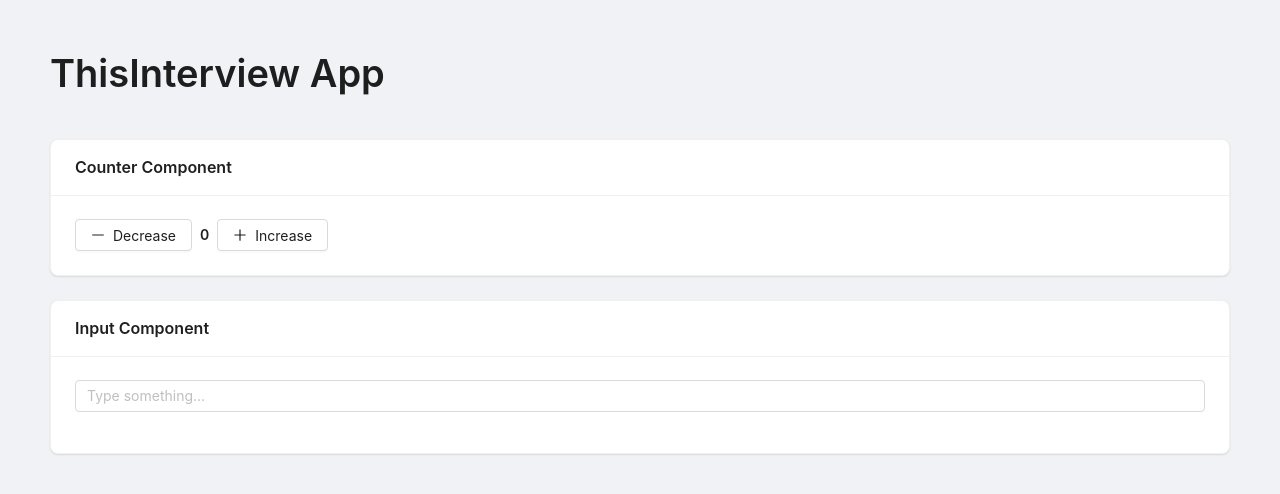
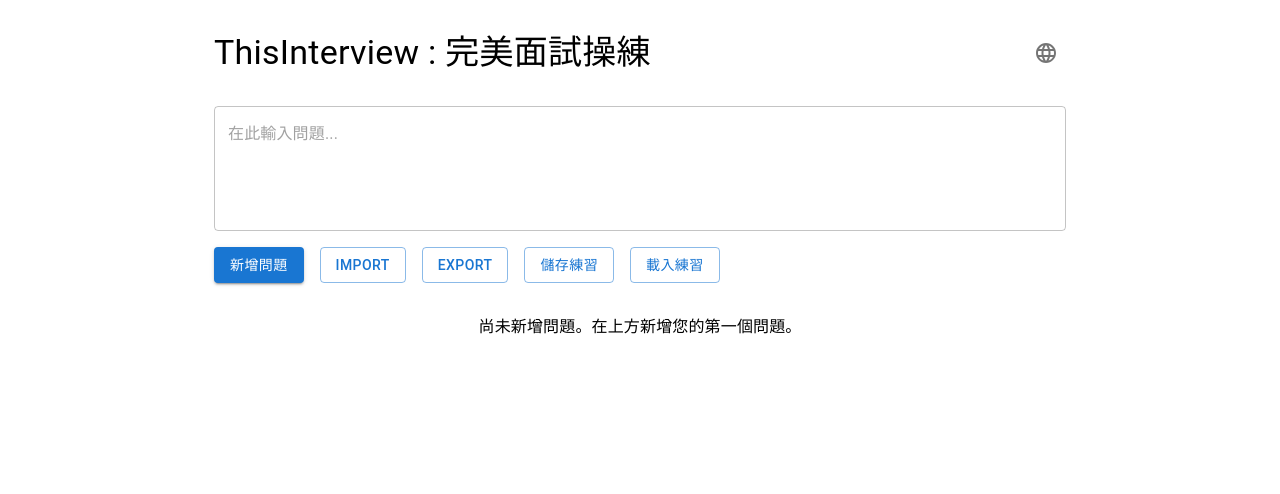
Before and after one commit to nathan927/ThisInterview, a React (Create React App) app: page / in a window 1280 px wide. Shown: the top 494 px of the page. Built offline with nearby package versions, Linux system fonts and the light colour scheme.

Commit message:
feat: Restore PerfectDrill component with full functionality

```diff
--- a/src/App.js
+++ b/src/App.js
@@ -1,55 +1,10 @@
-import React, { useState } from 'react';
-import { Layout, Button, Input, Typography, Space, Card, Row, Col } from 'antd';
-import { PlusOutlined, MinusOutlined } from '@ant-design/icons';
+import React from 'react';
+import PerfectDrill from './components/PerfectDrill';
 import './App.css';
 
-const { Title, Text } = Typography;
-const { Content } = Layout;
-
 function App() {
-  const [count, setCount] = useState(0);
-  const [inputValue, setInputValue] = useState('');
-  const [result, setResult] = useState('');
-
-  const increment = () => setCount(count + 1);
-  const decrement = () => setCount(count - 1);
-
-  const handleInputChange = (e) => {
-    setInputValue(e.target.value);
-    setResult(`You typed: ${e.target.value}`);
-  };
-
   return (
-    <Layout style={{ minHeight: '100vh', background: '#f0f2f5' }}>
-      <Content style={{ padding: '50px' }}>
-        <Space direction="vertical" size="large" style={{ width: '100%' }}>
-          <Title level={1}>ThisInterview App</Title>
-
-          <Card title="Counter Component">
-            <Space>
-              <Button icon={<MinusOutlined />} onClick={decrement}>Decrease</Button>
-              <Text strong>{count}</Text>
-              <Button icon={<PlusOutlined />} onClick={increment}>Increase</Button>
-            </Space>
-          </Card>
-
-          <Card title="Input Component">
-            <Row gutter={[16, 16]}>
-              <Col span={24}>
-                <Input
-                  placeholder="Type something..."
-                  value={inputValue}
-                  onChange={handleInputChange}
-                />
-              </Col>
-              <Col span={24}>
-                <Text>{result}</Text>
-              </Col>
-            </Row>
-          </Card>
-        </Space>
-      </Content>
-    </Layout>
+    <PerfectDrill />
   );
 }
 
--- a/src/components/PerfectDrill.js
+++ b/src/components/PerfectDrill.js
@@ -1,71 +1,238 @@
-import React, { useState, useEffect, useRef } from 'react';
-import { styled } from '@mui/system';
+import React, { useState, useRef } from 'react';
 import {
+  Box,
   Button,
-  Box,
+  Container,
   Typography,
+  Paper,
+  Dialog,
+  DialogTitle,
+  DialogContent,
+  DialogContentText,
   TextField,
+  DialogActions,
+  Snackbar,
+  Alert,
   IconButton,
-  Paper,
-  Container,
-  Grid,
+  Menu,
   MenuItem,
   Card,
   CardContent,
   CardActions,
 } from '@mui/material';
-import PlayArrowIcon from '@mui/icons-material/PlayArrow';
 import StopIcon from '@mui/icons-material/Stop';
-import AddIcon from '@mui/icons-material/Add';
-import SaveIcon from '@mui/icons-material/Save';
+import MicIcon from '@mui/icons-material/Mic';
 import ArrowBackIcon from '@mui/icons-material/ArrowBack';
 import ArrowForwardIcon from '@mui/icons-material/ArrowForward';
-import { useTranslation } from '../translations';
-
-const shimmer = styled.keyframes`
-  0% {
-    background-position: -1000px 0;
-  }
-  100% {
-    background-position: 1000px 0;
-  }
-`;
-
-const LoadingBox = styled(Box)({
-  background: '#f6f7f8',
-  backgroundImage: 'linear-gradient(to right, #f6f7f8 0%, #edeef1 20%, #f6f7f8 40%, #f6f7f8 100%)',
-  backgroundSize: '2000px 100%',
-  animation: `${shimmer} 2s linear infinite`,
-  borderRadius: '4px'
-});
+import LanguageIcon from '@mui/icons-material/Language';
+import { translations } from '../translations';
 
 const PerfectDrill = () => {
   const [questions, setQuestions] = useState([]);
   const [currentQuestionIndex, setCurrentQuestionIndex] = useState(0);
+  const [showUploadDialog, setShowUploadDialog] = useState(false);
+  const [customQuestions, setCustomQuestions] = useState('');
   const [isRecording, setIsRecording] = useState(false);
-  const [isPlaying, setIsPlaying] = useState(false);
+  const [audioURL, setAudioURL] = useState('');
+  const [mediaRecorder, setMediaRecorder] = useState(null);
+  const [language, setLanguage] = useState('zh');
+  const [anchorEl, setAnchorEl] = useState(null);
+  const fileInputRef = useRef(null);
+  const sessionInputRef = useRef(null);
   const [recordings, setRecordings] = useState({});
-  const [language, setLanguage] = useState('en');
-  const mediaRecorderRef = useRef(null);
-  const audioChunksRef = useRef([]);
-  const audioRef = useRef(new Audio());
+  const [modelAnswers, setModelAnswers] = useState({});
+  const [showModelAnswer, setShowModelAnswer] = useState({});
+  const [snackbar, setSnackbar] = useState({
+    open: false,
+    message: '',
+    severity: 'info',
+  });
 
-  const { t } = useTranslation(language);
+  const t = translations[language];
 
-  const handleAddQuestion = (question) => {
-    setQuestions([...questions, { text: question, modelAnswer: '' }]);
+  const handleLanguageClick = (event) => {
+    setAnchorEl(event.currentTarget);
   };
 
-  const handleNextQuestion = () => {
-    if (currentQuestionIndex < questions.length - 1 && (!isRecording || !isPlaying)) {
-      setCurrentQuestionIndex(currentQuestionIndex + 1);
-    }
+  const handleLanguageClose = () => {
+    setAnchorEl(null);
   };
 
-  const handlePreviousQuestion = () => {
-    if (currentQuestionIndex > 0 && (!isRecording || !isPlaying)) {
-      setCurrentQuestionIndex(currentQuestionIndex - 1);
+  const handleLanguageSelect = (lang) => {
+    setLanguage(lang);
+    handleLanguageClose();
+  };
+
+  const handleCloseSnackbar = () => {
+    setSnackbar({ ...snackbar, open: false });
+  };
+
+  const handleUploadQuestions = () => {
+    if (!customQuestions.trim()) {
+      setSnackbar({
+        open: true,
+        message: t.pleaseEnterQuestions,
+        severity: 'warning',
+      });
+      return;
     }
+
+    const newQuestions = customQuestions.split('\n').filter(q => q.trim());
+    setQuestions(prevQuestions => [...prevQuestions, ...newQuestions]);
+    setCustomQuestions('');
+    setShowUploadDialog(false);
+    setSnackbar({
+      open: true,
+      message: t.uploadSuccess,
+      severity: 'success',
+    });
+  };
+
+  const handleFileUpload = async (event) => {
+    const file = event.target.files[0];
+    if (file) {
+      try {
+        const text = await file.text();
+        const newQuestions = text.split('\n').filter(q => q.trim());
+        setQuestions(prevQuestions => [...prevQuestions, ...newQuestions]);
+        setSnackbar({
+          open: true,
+          message: t.importSuccess,
+          severity: 'success',
+        });
+      } catch (error) {
+        console.error('Error reading file:', error);
+        setSnackbar({
+          open: true,
+          message: error.message,
+          severity: 'error',
+        });
+      }
+    }
+    event.target.value = null;
+  };
+
+  const exportQuestions = () => {
+    if (questions.length === 0) {
+      setSnackbar({
+        open: true,
+        message: t.noQuestions,
+        severity: 'warning',
+      });
+      return;
+    }
+
+    const content = questions.join('\n');
+    const blob = new Blob([content], { type: 'text/plain' });
+    const url = URL.createObjectURL(blob);
+    const link = document.createElement('a');
+    link.href = url;
+    link.download = 'perfect_questions.txt';
+    document.body.appendChild(link);
+    link.click();
+    document.body.removeChild(link);
+    URL.revokeObjectURL(url);
+
+    setSnackbar({
+      open: true,
+      message: t.exportSuccess,
+      severity: 'success',
+    });
+  };
+
+  const importQuestions = () => {
+    fileInputRef.current?.click();
+  };
+
+  const saveSession = async () => {
+    if (questions.length === 0) {
+      setSnackbar({
+        open: true,
+        message: t.noQuestions,
+        severity: 'warning',
+      });
+      return;
+    }
+
+    const session = {
+      questions: questions,
+      recordings: {},
+      modelAnswers: modelAnswers,
+      timestamp: new Date().toISOString(),
+    };
+
+    for (const [index, url] of Object.entries(recordings)) {
+      try {
+        const response = await fetch(url);
+        const blob = await response.blob();
+        const base64 = await new Promise((resolve) => {
+          const reader = new FileReader();
+          reader.onloadend = () => resolve(reader.result);
+          reader.readAsDataURL(blob);
+        });
+        session.recordings[index] = base64;
+      } catch (error) {
+        console.error('Error converting recording:', error);
+      }
+    }
+
+    const blob = new Blob([JSON.stringify(session)], { type: 'application/json' });
+    const url = URL.createObjectURL(blob);
+    const link = document.createElement('a');
+    link.href = url;
+    link.download = `perfect_practice_${new Date().toISOString().slice(0,10)}.json`;
+    document.body.appendChild(link);
+    link.click();
+    document.body.removeChild(link);
+    URL.revokeObjectURL(url);
+
+    setSnackbar({
+      open: true,
+      message: t.saveSuccess,
+      severity: 'success',
+    });
+  };
+
+  const loadSession = () => {
+    sessionInputRef.current?.click();
+  };
+
+  const handleSessionUpload = async (event) => {
+    const file = event.target.files[0];
+    if (file) {
+      try {
+        const text = await file.text();
+        const session = JSON.parse(text);
+
+        setQuestions(session.questions);
+        setCurrentQuestionIndex(0);
+        setModelAnswers(session.modelAnswers || {});
+
+        const newRecordings = {};
+        for (const [index, base64] of Object.entries(session.recordings)) {
+          const response = await fetch(base64);
+          const blob = await response.blob();
+          const url = URL.createObjectURL(blob);
+          newRecordings[index] = url;
+        }
+        setRecordings(newRecordings);
+        setAudioURL(newRecordings[0] || '');
+
+        setSnackbar({
+          open: true,
+          message: t.loadSuccess,
+          severity: 'success',
+        });
+      } catch (error) {
+        console.error('Error loading session:', error);
+        setSnackbar({
+          open: true,
+          message: error.message,
+          severity: 'error',
+        });
+      }
+    }
+    event.target.value = null;
   };
 
   const startRecording = async () => {
@@ -76,47 +243,153 @@ const PerfectDrill = () => {
 
       recorder.ondataavailable = (e) => chunks.push(e.data);
       recorder.onstop = () => {
-        const blob = new Blob(chunks, { type: 'audio/ogg; codecs=opus' });
-        setRecordings(prev => ({ ...prev, [currentQuestionIndex]: URL.createObjectURL(blob) }));
+        const blob = new Blob(chunks, { type: 'audio/webm' });
+        const url = URL.createObjectURL(blob);
+        setAudioURL(url);
+        setRecordings(prev => ({
+          ...prev,
+          [currentQuestionIndex]: url
+        }));
       };
 
       recorder.start();
-      mediaRecorderRef.current = recorder;
+      setMediaRecorder(recorder);
       setIsRecording(true);
+      setSnackbar({
+        open: true,
+        message: t.recordingStarted,
+        severity: 'info',
+      });
     } catch (error) {
-      console.error(error);
+      console.error('Error accessing microphone:', error);
+      setSnackbar({
+        open: true,
+        message: t.micError,
+        severity: 'error',
+      });
     }
   };
 
   const stopRecording = () => {
-    if (mediaRecorderRef.current && mediaRecorderRef.current.state !== 'inactive') {
-      mediaRecorderRef.current.stop();
-      mediaRecorderRef.current.stream.getTracks().forEach(track => track.stop());
+    if (mediaRecorder && mediaRecorder.state === 'recording') {
+      mediaRecorder.stop();
       setIsRecording(false);
+      setSnackbar({
+        open: true,
+        message: t.recordingStopped,
+        severity: 'success',
+      });
     }
   };
 
-  useEffect(() => {
-    return () => {
-      if (mediaRecorderRef.current) {
-        mediaRecorderRef.current.stream.getTracks().forEach(track => track.stop());
+  const previousQuestion = () => {
+    if (currentQuestionIndex > 0) {
+      setCurrentQuestionIndex(prev => prev - 1);
+      setAudioURL(recordings[currentQuestionIndex - 1] || '');
     }
   };
-  }, []);
+
+  const nextQuestion = () => {
+    if (currentQuestionIndex < questions.length - 1) {
+      setCurrentQuestionIndex(prev => prev + 1);
+      setAudioURL(recordings[currentQuestionIndex + 1] || '');
+    }
+  };
+
+  const toggleModelAnswer = (index) => {
+    setShowModelAnswer(prev => ({
+      ...prev,
+      [index]: !prev[index]
+    }));
+  };
 
   return (
     <Container maxWidth="md">
       <Box sx={{ my: 4 }}>
-        <Typography variant="h4" component="h1" gutterBottom>
+        <Box sx={{ display: 'flex', justifyContent: 'space-between', alignItems: 'center', mb: 4 }}>
+          <Typography variant="h4" component="h1">
             {t.title}
           </Typography>
+          <IconButton onClick={handleLanguageClick}>
+            <LanguageIcon />
+          </IconButton>
+          <Menu
+            anchorEl={anchorEl}
+            open={Boolean(anchorEl)}
+            onClose={handleLanguageClose}
+          >
+            <MenuItem onClick={() => handleLanguageSelect('en')}>English</MenuItem>
+            <MenuItem onClick={() => handleLanguageSelect('zh')}>中文</MenuItem>
+          </Menu>
+        </Box>
 
-        {/* Question navigation */}
-        <Box sx={{ mb: 2, display: 'flex', justifyContent: 'space-between' }}>
+        <Box sx={{ mb: 4 }}>
+          <TextField
+            fullWidth
+            multiline
+            rows={4}
+            variant="outlined"
+            placeholder={t.questionPlaceholder}
+            value={customQuestions}
+            onChange={(e) => setCustomQuestions(e.target.value)}
+          />
+          <Box sx={{ mt: 2, display: 'flex', gap: 2 }}>
+            <Button variant="contained" onClick={handleUploadQuestions}>
+              {t.addQuestion}
+            </Button>
+            <Button variant="outlined" onClick={importQuestions}>
+              Import
+            </Button>
+            <Button variant="outlined" onClick={exportQuestions}>
+              Export
+            </Button>
+            <Button variant="outlined" onClick={saveSession}>
+              {t.saveSession}
+            </Button>
+            <Button variant="outlined" onClick={loadSession}>
+              {t.loadSession}
+            </Button>
+          </Box>
+        </Box>
+
+        {questions.length > 0 ? (
+          <Box>
+            <Card sx={{ mb: 2 }}>
+              <CardContent>
+                <Typography variant="h6">
+                  Question {currentQuestionIndex + 1} of {questions.length}
+                </Typography>
+                <Typography variant="body1" sx={{ mt: 2 }}>
+                  {questions[currentQuestionIndex]}
+                </Typography>
+                {showModelAnswer[currentQuestionIndex] && (
+                  <Paper sx={{ mt: 2, p: 2, bgcolor: 'grey.100' }}>
+                    <Typography variant="body2">
+                      {modelAnswers[currentQuestionIndex] || t.noModelAnswer}
+                    </Typography>
+                  </Paper>
+                )}
+              </CardContent>
+              <CardActions>
+                <Button
+                  variant="contained"
+                  color={isRecording ? "secondary" : "primary"}
+                  startIcon={isRecording ? <StopIcon /> : <MicIcon />}
+                  onClick={isRecording ? stopRecording : startRecording}
+                >
+                  {isRecording ? t.stopRecording : t.startRecording}
+                </Button>
+                <Button onClick={() => toggleModelAnswer(currentQuestionIndex)}>
+                  {showModelAnswer[currentQuestionIndex] ? t.hideAnswer : t.showAnswer}
+                </Button>
+              </CardActions>
+            </Card>
+
+            <Box sx={{ display: 'flex', justifyContent: 'space-between', mt: 2 }}>
               <Button
                 variant="contained"
                 startIcon={<ArrowBackIcon />}
-            onClick={handlePreviousQuestion}
+                onClick={previousQuestion}
                 disabled={currentQuestionIndex === 0}
               >
                 {t.previous}
@@ -124,53 +397,44 @@ const PerfectDrill = () => {
               <Button
                 variant="contained"
                 endIcon={<ArrowForwardIcon />}
-            onClick={handleNextQuestion}
+                onClick={nextQuestion}
                 disabled={currentQuestionIndex === questions.length - 1}
               >
                 {t.next}
               </Button>
             </Box>
-
-        {/* Current question */}
-        {questions.length > 0 ? (
-          <Card sx={{ mb: 2 }}>
-            <CardContent>
-              <Typography variant="h6" component="div">
-                {questions[currentQuestionIndex].text}
-              </Typography>
-            </CardContent>
-            <CardActions>
-              <Button
-                variant="contained"
-                color={isRecording ? "secondary" : "primary"}
-                startIcon={isRecording ? <StopIcon /> : <PlayArrowIcon />}
-                onClick={isRecording ? stopRecording : startRecording}
-              >
-                {isRecording ? t.stopRecording : t.startRecording}
-              </Button>
-            </CardActions>
-          </Card>
+          </Box>
         ) : (
-          <Typography variant="body1" sx={{ mb: 2 }}>
+          <Typography variant="body1" sx={{ textAlign: 'center', my: 4 }}>
             {t.noQuestions}
           </Typography>
         )}
+      </Box>
 
-        {/* Add new question */}
-        <Box sx={{ mt: 2 }}>
-          <TextField
-            fullWidth
-            label={t.questionPlaceholder}
-            variant="outlined"
-            onKeyPress={(e) => {
-              if (e.key === 'Enter') {
-                handleAddQuestion(e.target.value);
-                e.target.value = '';
-              }
-            }}
+      <input
+        type="file"
+        ref={fileInputRef}
+        style={{ display: 'none' }}
+        accept=".txt"
+        onChange={handleFileUpload}
       />
-        </Box>
-      </Box>
+      <input
+        type="file"
+        ref={sessionInputRef}
+        style={{ display: 'none' }}
+        accept=".json"
+        onChange={handleSessionUpload}
+      />
+
+      <Snackbar
+        open={snackbar.open}
+        autoHideDuration={6000}
+        onClose={handleCloseSnackbar}
+      >
+        <Alert onClose={handleCloseSnackbar} severity={snackbar.severity}>
+          {snackbar.message}
+        </Alert>
+      </Snackbar>
     </Container>
   );
 };
```
Lines whose indentation alone changed are shown as unchanged.
